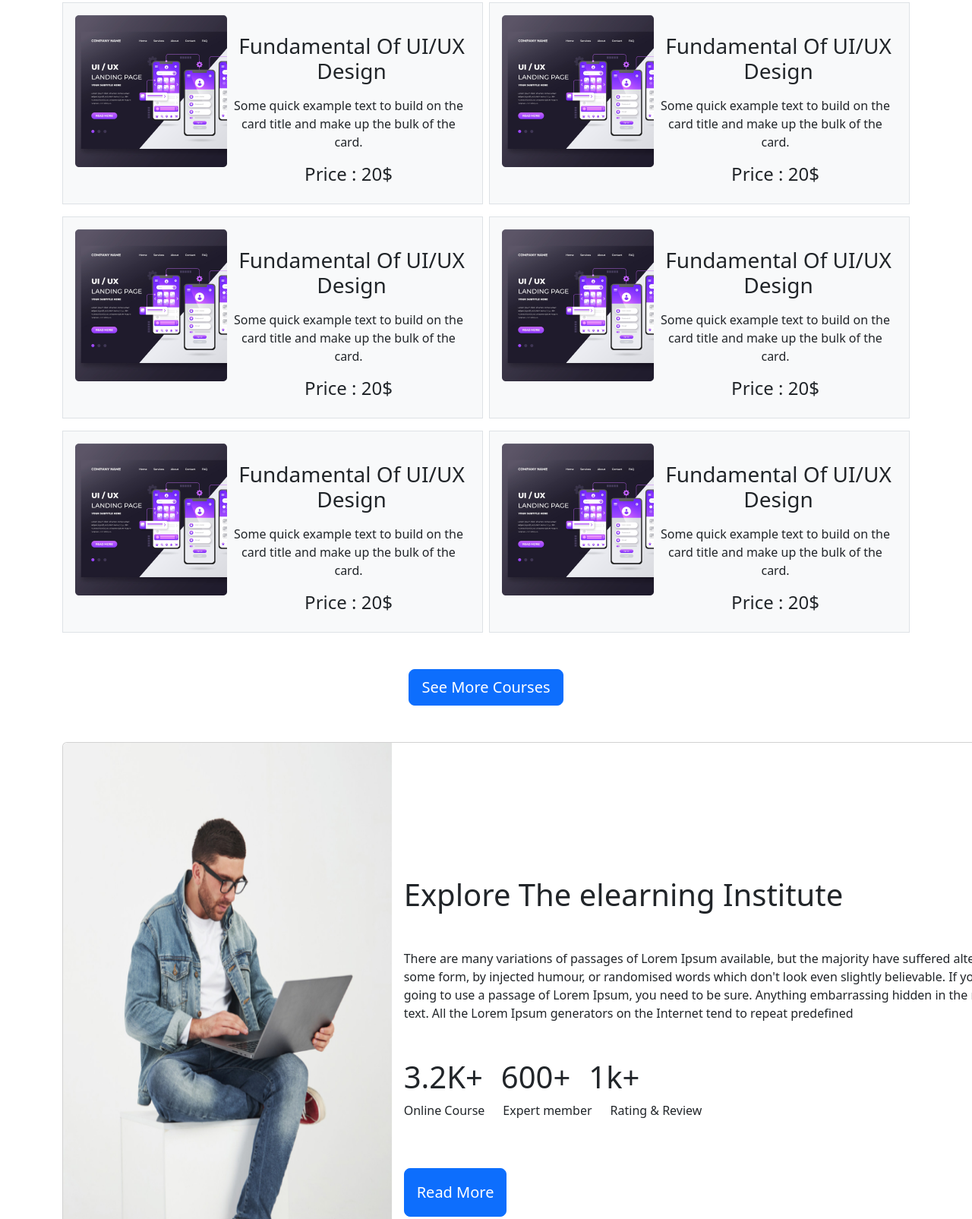
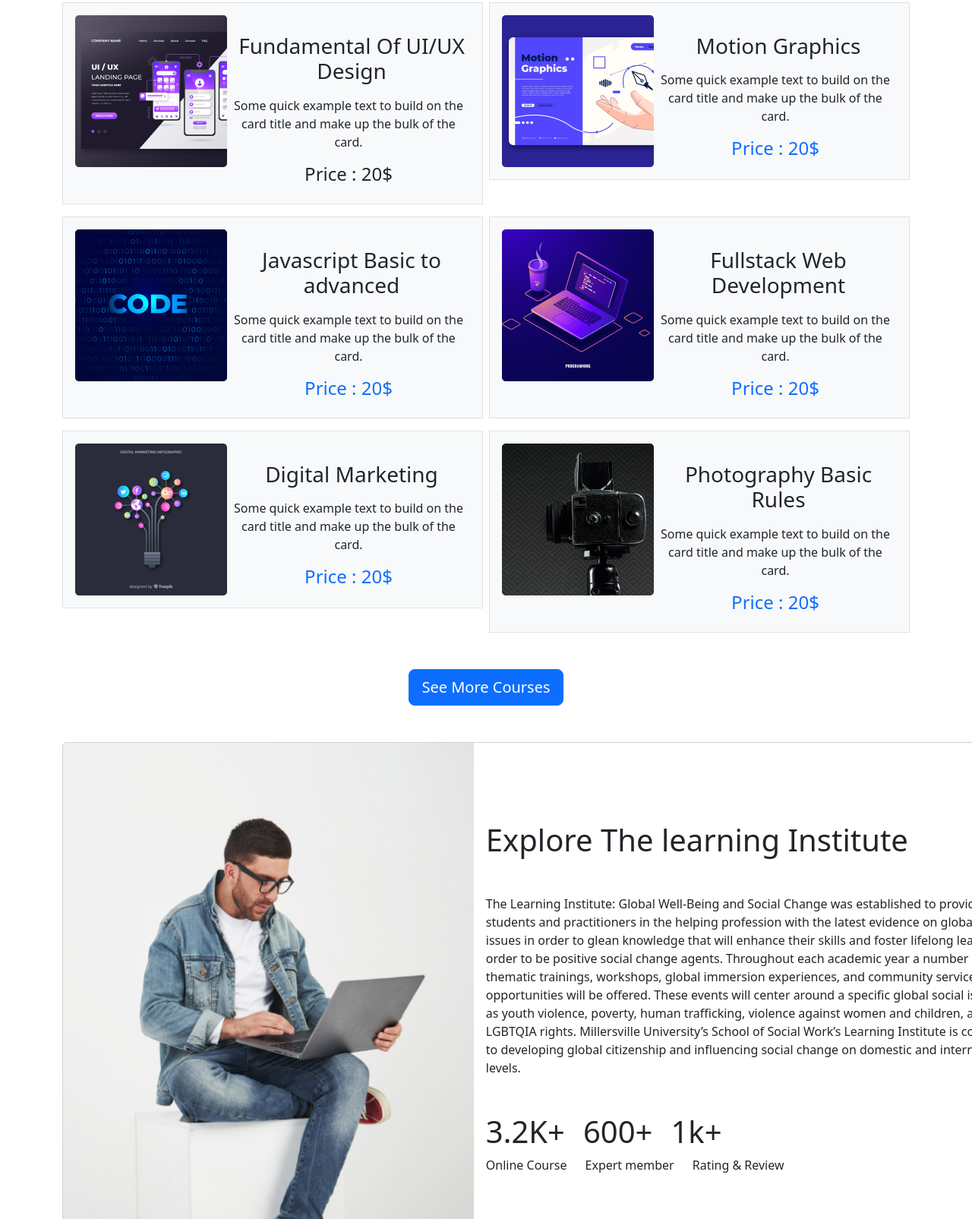
Before and after one commit to sajibeno/assignment-3, a plain HTML site: page index.html in a window 1280 px wide. Shown: the part 979-2584 px from the top of the page at 76% size. Drawn offline with nearby package versions, Linux system fonts and the light colour scheme.

Commit message:
fix lorem

```diff
--- a/index.html
+++ b/index.html
@@ -4,7 +4,7 @@
 <head>
     <meta charset="utf-8">
     <meta name="viewport" content="width=device-width, initial-scale=1">
-    <title>Bootstrap demo</title>
+    <title>Assignment - 3</title>
     <script src="https://kit.fontawesome.com/14925bcd37.js" crossorigin="anonymous"></script>
     <link href="https://cdn.jsdelivr.net/npm/bootstrap@5.2.0/dist/css/bootstrap.min.css" rel="stylesheet"
         integrity="sha384-gH2yIJqKdNHPEq0n4Mqa/HGKIhSkIHeL5AyhkYV8i59U5AR6csBvApHHNl/vI1Bx" crossorigin="anonymous">
@@ -140,14 +140,14 @@
                     <div class="col-6 mb-2 mt-5">
                         <div class="p-3 border bg-light d-flex">
                             <div>
-                                <img src="images/course/course-1.png" alt="">
+                                <img src="images/course/course-6.png" alt="">
                             </div>
                             <div class="">
-                                <h3 class="mt-4 ms-2">Fundamental Of UI/UX Design
+                                <h3 class="mt-4 ms-2">Motion Graphics
                                 </h3>
                                 <p class="mt-3">Some quick example text to build on the card title
                                     and make up the bulk of the card.</p>
-                                <h4 class="mt-2">Price : 20$
+                                <h4 class="mt-2 text-primary">Price : 20$
                                 </h4>
                             </div>
                         </div>
@@ -155,14 +155,14 @@
                     <div class="col-6 mb-2">
                         <div class="p-3 border bg-light d-flex">
                             <div>
-                                <img src="images/course/course-1.png" alt="">
+                                <img src="images/course/course-2.png" alt="">
                             </div>
                             <div class="">
-                                <h3 class="mt-4 ms-2">Fundamental Of UI/UX Design
+                                <h3 class="mt-4 ms-2">Javascript Basic to advanced
                                 </h3>
                                 <p class="mt-3">Some quick example text to build on the card title
                                     and make up the bulk of the card.</p>
-                                <h4 class="mt-2">Price : 20$
+                                <h4 class="mt-2 text-primary">Price : 20$
                                 </h4>
                             </div>
                         </div>
@@ -170,14 +170,14 @@
                     <div class="col-6 mb-2">
                         <div class="p-3 border bg-light d-flex">
                             <div>
-                                <img src="images/course/course-1.png" alt="">
+                                <img src="images/course/course-3.png" alt="">
                             </div>
                             <div class="">
-                                <h3 class="mt-4 ms-2">Fundamental Of UI/UX Design
+                                <h3 class="mt-4 ms-2">Fullstack Web Development
                                 </h3>
                                 <p class="mt-3">Some quick example text to build on the card title
                                     and make up the bulk of the card.</p>
-                                <h4 class="mt-2">Price : 20$
+                                <h4 class="mt-2 text-primary">Price : 20$
                                 </h4>
                             </div>
                         </div>
@@ -185,14 +185,14 @@
                     <div class="col-6 mb-5">
                         <div class="p-3 border bg-light d-flex">
                             <div>
-                                <img src="images/course/course-1.png" alt="">
+                                <img src="images/course/course-4.png" alt="">
                             </div>
                             <div class="">
-                                <h3 class="mt-4 ms-2">Fundamental Of UI/UX Design
+                                <h3 class="mt-4 ms-2">Digital Marketing
                                 </h3>
                                 <p class="mt-3">Some quick example text to build on the card title
                                     and make up the bulk of the card.</p>
-                                <h4 class="mt-2">Price : 20$
+                                <h4 class="mt-2 text-primary">Price : 20$
                                 </h4>
                             </div>
                         </div>
@@ -200,14 +200,14 @@
                     <div class="col-6 mb-5">
                         <div class="p-3 border bg-light d-flex">
                             <div>
-                                <img src="images/course/course-1.png" alt="">
+                                <img src="images/course/course-5.png" alt="">
                             </div>
                             <div class="">
-                                <h3 class="mt-4 ms-2">Fundamental Of UI/UX Design
+                                <h3 class="mt-4 ms-2">Photography Basic Rules
                                 </h3>
                                 <p class="mt-3">Some quick example text to build on the card title
                                     and make up the bulk of the card.</p>
-                                <h4 class="mt-2">Price : 20$
+                                <h4 class="mt-2 text-primary">Price : 20$
                                 </h4>
                             </div>
                         </div>
@@ -224,22 +224,25 @@
         <div class="container mt-5 mb-5">
             <div style="width: 1300px ; height:800px ;" class="card mb-3" style="max-width: 540px;">
                 <div class="row g-0">
-                    <div class="col-md-4">
+                    <div class="col-md-5">
                         <img style="height: 800px;" src="images/working.png" class="img-fluid rounded-start h"
                             alt="...">
                     </div>
-                    <div class="col-md-8 d-flex align-items-center">
+                    <div class="col-md-7 d-flex align-items-center">
                         <div class="card-body">
-                            <h1 class="card-title mb-5">Explore The elearning
+                            <h1 class="card-title mb-5">Explore The learning
                                 Institute</h1>
-                            <p class="card-text">There are many variations of passages of Lorem Ipsum available, but the
-                                majority have suffered alteration in some form, by injected humour, or
-                                randomised words which don't look even slightly believable. If you are going
-                                to use a passage of Lorem Ipsum, you need to be sure.
-
-
-                                Anything embarrassing hidden in the middle of text. All the Lorem Ipsum
-                                generators on the Internet tend to repeat predefined</p>
+                            <p class="card-text">The Learning Institute: Global Well-Being and Social Change was
+                                established to provide all students and practitioners in the helping profession with the
+                                latest evidence on global social issues in order to glean knowledge that will enhance
+                                their skills and foster lifelong learning in order to be positive social change agents.
+                                Throughout each academic year a number of thematic trainings, workshops, global
+                                immersion experiences, and community service learning opportunities will be offered.
+                                These events will center around a specific global social issue such as youth violence,
+                                poverty, human trafficking, violence against women and children, and LGBTQIA rights.
+                                Millersville University’s School of Social Work’s Learning Institute is committed to
+                                developing global citizenship and influencing social change on domestic and
+                                international levels.</p>
                             <div class="d-flex gap-4 mt-5">
                                 <h1>3.2K+</h1>
                                 <h1>600+</h1>
@@ -339,10 +342,10 @@
                                 <img src="images/rating.png" class="card-img-top w-25 h-25" alt="...">
                             </div>
                             <div class="card-body">
-                                <p class="card-text">There are many variations of passages of Lorem Ipsum available, but
-                                    the majority have suffered alteration in some form, by injected
-                                    humour, or randomised words which don't look even slightly
-                                    believable. If you are going to use a passage of Lorem.</p>
+                                <p class="card-text">I’m so impressed by your dedication to learning. I know it wasn’t
+                                    easy when that technology solution you presented didn’t work out. I’m amazed that
+                                    you managed to distill feedback from all those stakeholders and find a new, viable
+                                    solution that everyone loves.</p>
                                 <div class="d-flex gap-4 mt-3">
                                     <img class="h-25" src="images/student/student-5.png" alt="">
                                     <div>
@@ -362,10 +365,10 @@
                                 <img src="images/rating.png" class="card-img-top w-25 h-25" alt="...">
                             </div>
                             <div class="card-body">
-                                <p class="card-text">There are many variations of passages of Lorem Ipsum available, but
-                                    the majority have suffered alteration in some form, by injected
-                                    humour, or randomised words which don't look even slightly
-                                    believable. If you are going to use a passage of Lorem.</p>
+                                <p class="card-text">I’m so impressed by your dedication to learning. I know it wasn’t
+                                    easy when that technology solution you presented didn’t work out. I’m amazed that
+                                    you managed to distill feedback from all those stakeholders and find a new, viable
+                                    solution that everyone loves.</p>
                                 <div class="d-flex gap-4 mt-3">
                                     <img class="h-25" src="images/student/student-6.png" alt="">
                                     <div>
```
